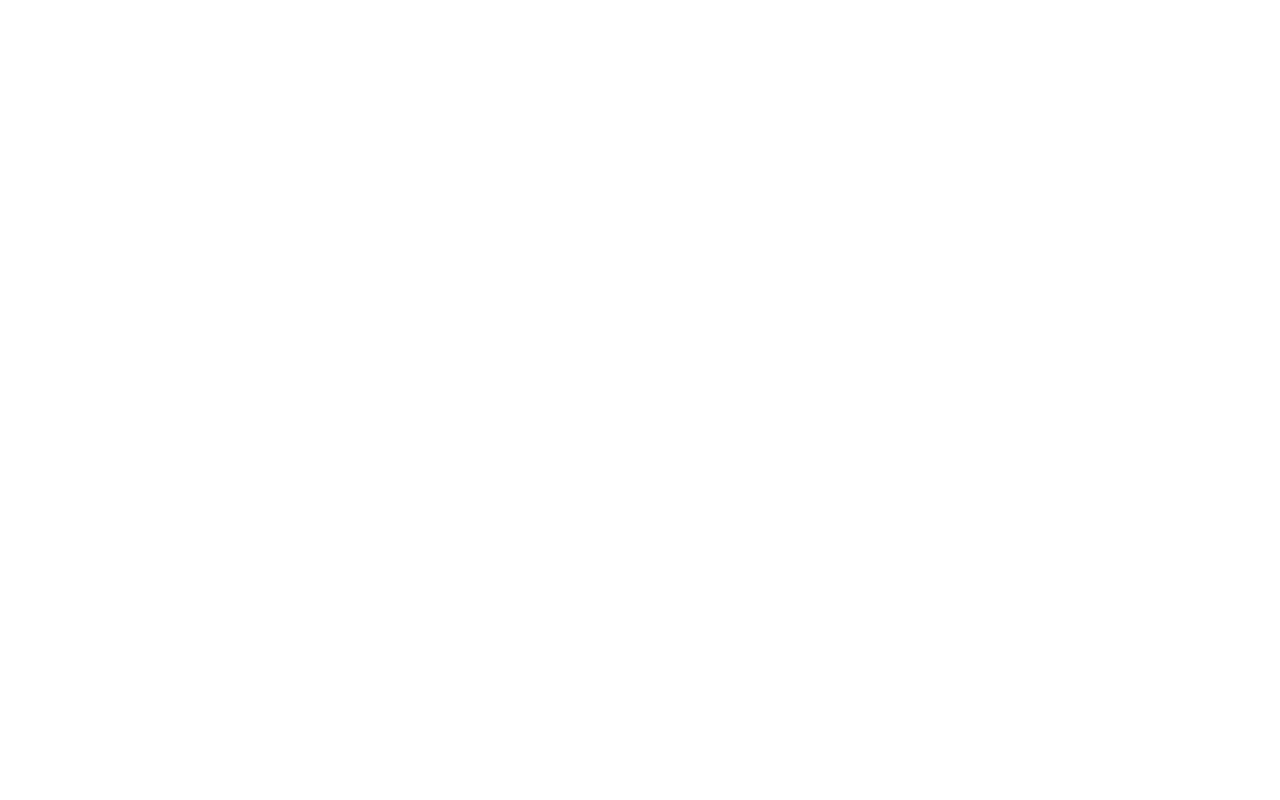
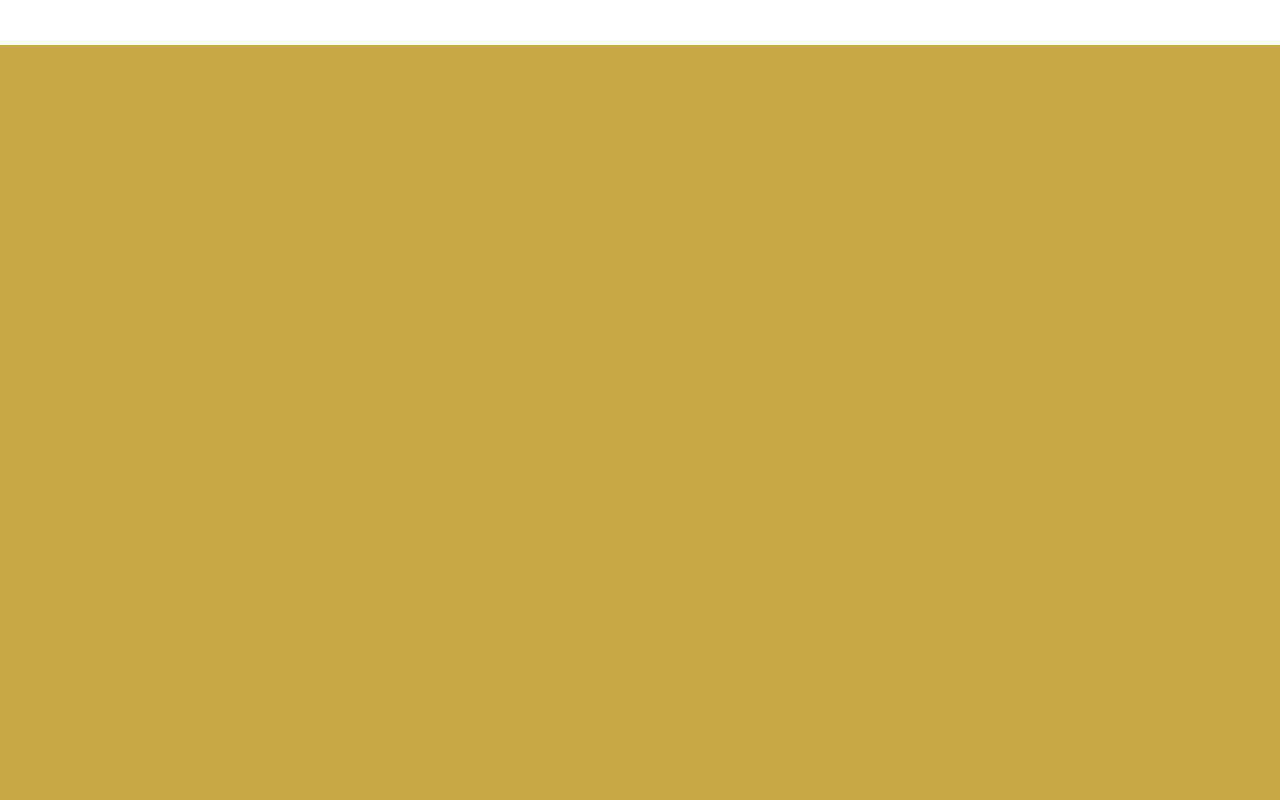
Before and after one commit to madbyrd/madbyrd.github.io, a plain HTML site: page novella.html in a window 1280 px wide. Shown: the top 800 px of the page. Drawn offline with Linux system fonts and the light colour scheme.

Commit message:
Update novella.html

```diff
--- a/novella.html
+++ b/novella.html
@@ -5,9 +5,11 @@
         <meta name="viewport" content="width=device-width, initial-scale=1.0">
         <meta http-equiv="X-UA-Compatible" content="ie=edge">
         <title>novella</title>
+        <link rel="stylesheet" href="/novella.css">
     </head>
     <body>
         <div class="header"></div>
+        <div class="services">
             <div class="service1">
                 <div class="title1"></div>
             </div>
@@ -26,6 +28,7 @@
             <div class="service6">
                 <div class="title6"></div>
             </div>
+        </div>
         <div class="about">
             <div class="head1"></div>
             <div class="p1"></div>
```
Lines whose indentation alone changed are shown as unchanged.
